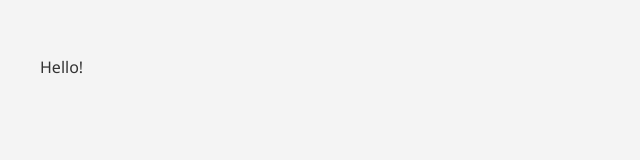
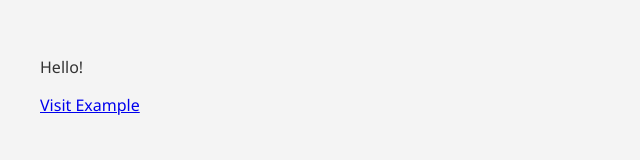
Before and after one commit to MrBeanAndTeddy/mrbeanandteddy.github.io, a plain HTML site: page projects.html in a window 1280 px wide. Shown: the whole page, without its empty margins (0-640 px from the left). Drawn offline with Linux system fonts and the light colour scheme.

Commit message:
Update projects.html

```diff
--- a/projects.html
+++ b/projects.html
@@ -9,5 +9,6 @@
 </head>
 <body>
     <p>Hello!</p>
+    <a href="https://mrbeanandteddy.github.io/thought-generator">Visit Example</a>
 </body>
 </html>
```
